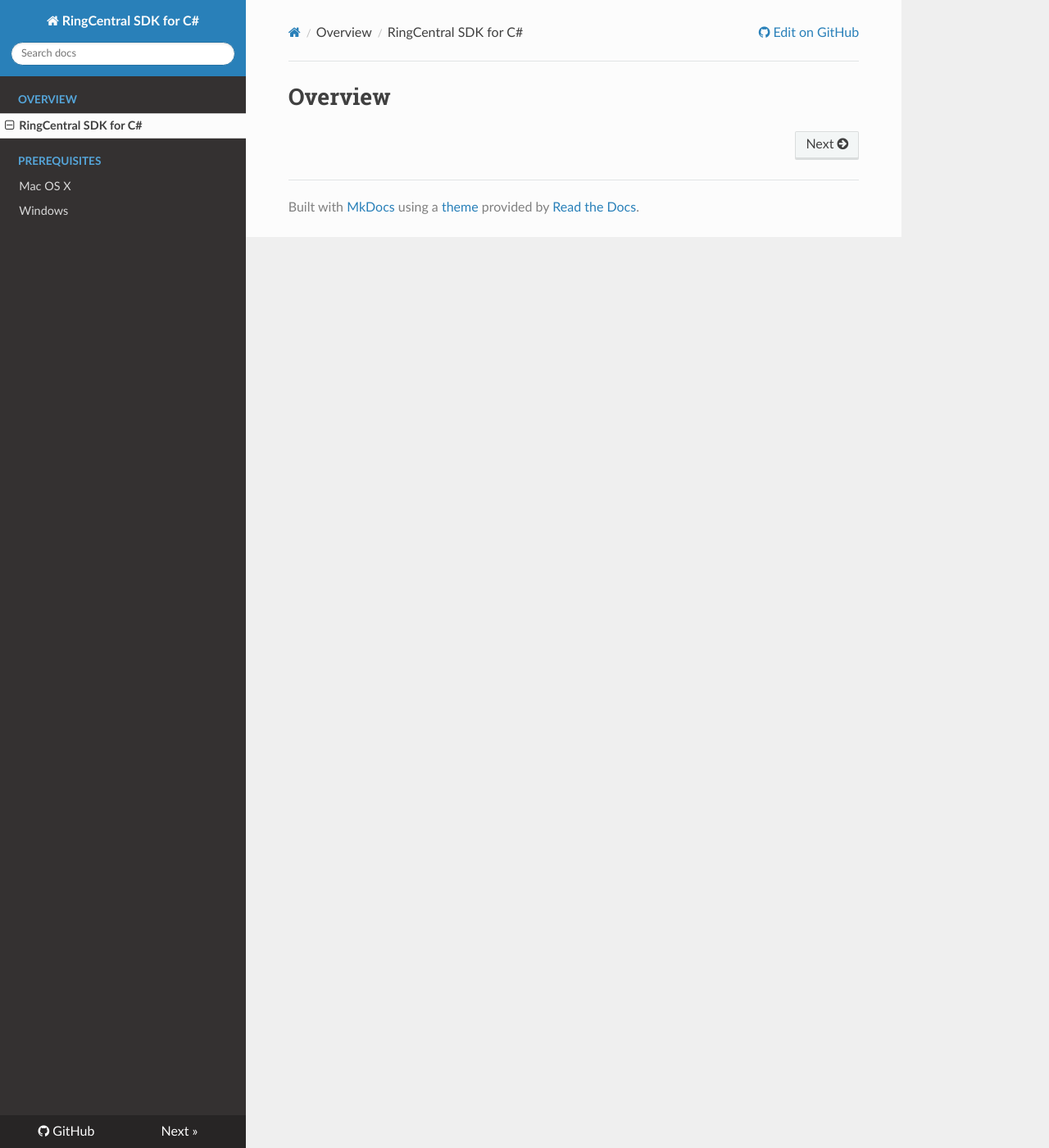
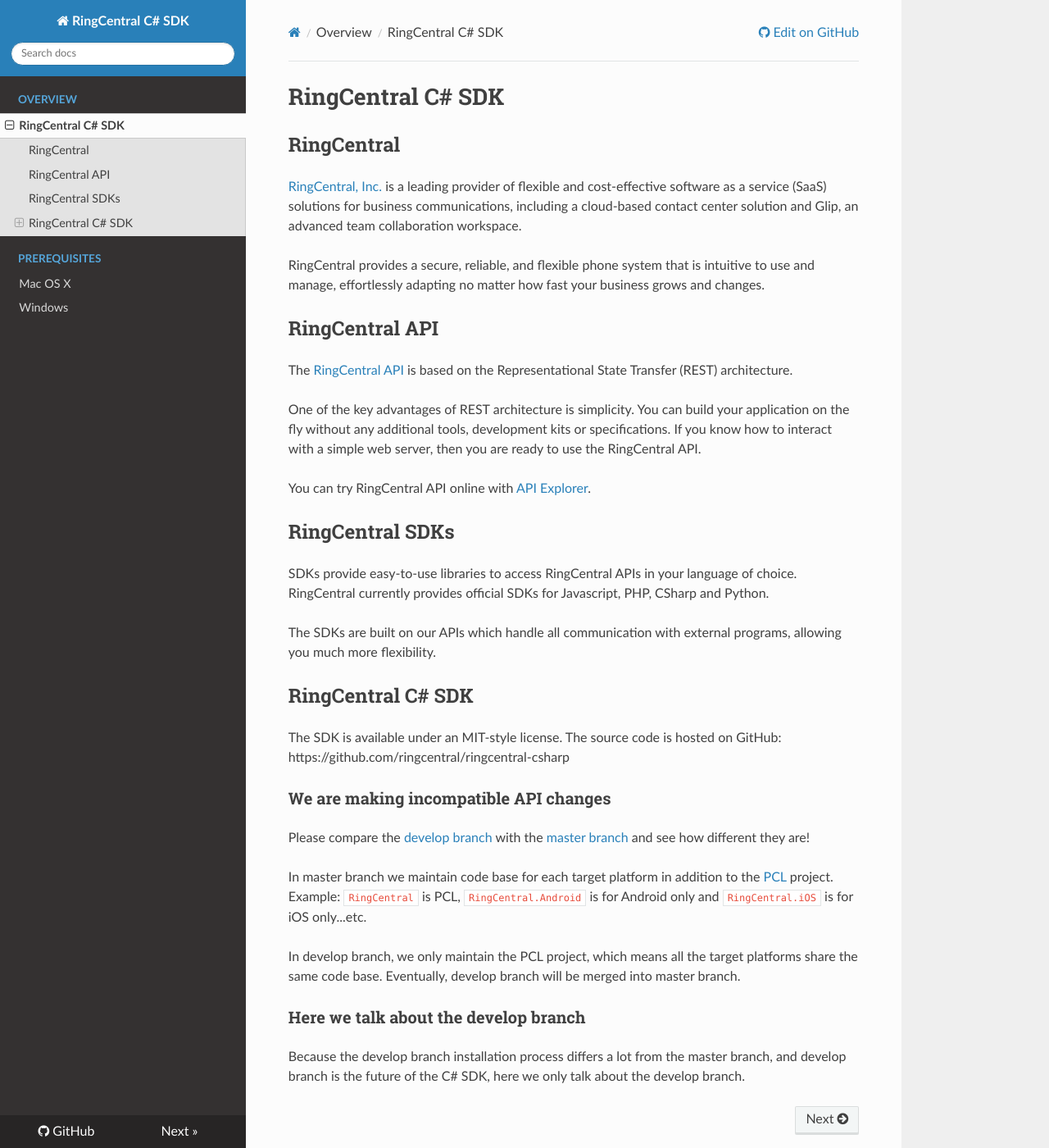
Before and after one commit to tylerlong/ringcentral-csharp-docs, an MkDocs documentation site: the page built from docs/index.md, in a window 1280 px wide and 1400 px high. Shown: the whole window at 82% size. Built offline with MkDocs 1.6.1, drawn with Linux system fonts in a browser that asks for light colours; nearby versions of some CDN libraries; old or Windows-style settings are respelled for this version of MkDocs.

Commit message:
Create overview page

```diff
--- a/docs/index.md
+++ b/docs/index.md
@@ -1 +1,45 @@
-# Overview
+# RingCentral C# SDK
+
+
+## RingCentral
+
+[RingCentral, Inc.](http://www.ringcentral.com/) is a leading provider of flexible and cost-effective software as a service (SaaS) solutions for business
+communications, including a cloud-based contact center solution and Glip, an advanced team collaboration workspace.
+
+RingCentral provides a secure, reliable, and flexible phone system that is intuitive to use and manage,
+effortlessly adapting no matter how fast your business grows and changes.
+
+
+## RingCentral API
+
+The [RingCentral API](https://developer.ringcentral.com/api-docs/latest/index.html) is based on the Representational State Transfer (REST) architecture.
+
+One of the key advantages of REST architecture is simplicity. You can build your application on the fly without any additional tools, development kits or specifications. If you know how to interact with a simple web server, then you are ready to use the RingCentral API.
+
+You can try RingCentral API online with [API Explorer](https://developer.ringcentral.com/api-explorer/latest/index.html).
+
+
+## RingCentral SDKs
+
+SDKs provide easy-to-use libraries to access RingCentral APIs in your language of choice. RingCentral currently provides official SDKs for Javascript, PHP, CSharp and Python.
+
+The SDKs are built on our APIs which handle all communication with external programs, allowing you much more flexibility.
+
+
+## RingCentral C# SDK
+
+The SDK is available under an MIT-style license. The source code is hosted on GitHub: https://github.com/ringcentral/ringcentral-csharp
+
+
+### We are making incompatible API changes
+
+Please compare the [develop branch](https://github.com/ringcentral/ringcentral-csharp/tree/develop) with the [master branch](https://github.com/ringcentral/ringcentral-csharp) and see how different they are!
+
+In master branch we maintain code base for each target platform in addition to the [PCL](https://msdn.microsoft.com/en-us/library/gg597391(v=vs.100).aspx) project. Example: `RingCentral` is PCL, `RingCentral.Android` is for Android only and `RingCentral.iOS` is for iOS only...etc.
+
+In develop branch, we only maintain the PCL project, which means all the target platforms share the same code base. Eventually, develop branch will be merged into master branch.
+
+
+### Here we talk about the develop branch
+
+Because the develop branch installation process differs a lot from the master branch, and develop branch is the future of the C# SDK, here we only talk about the develop branch.
--- a/mkdocs.yml
+++ b/mkdocs.yml
@@ -1,11 +1,11 @@
-site_name: RingCentral SDK for C#
+site_name: RingCentral C# SDK
 site_url: https://github.com/tylerlong/ringcentral-csharp-docs
 repo_url: https://github.com/tylerlong/ringcentral-csharp-docs.git
 docs_dir: docs
 theme: readthedocs
 pages:
 # Overview:
-- ['index.md', 'Overview', 'RingCentral SDK for C#']
+- ['index.md', 'Overview', 'RingCentral C# SDK']
 
 # Prerequisites:
 - ['prerequisites/mac.md', 'Prerequisites', 'Mac OS X']
```
Also changed, not shown: README.md (+1 -1 lines).
